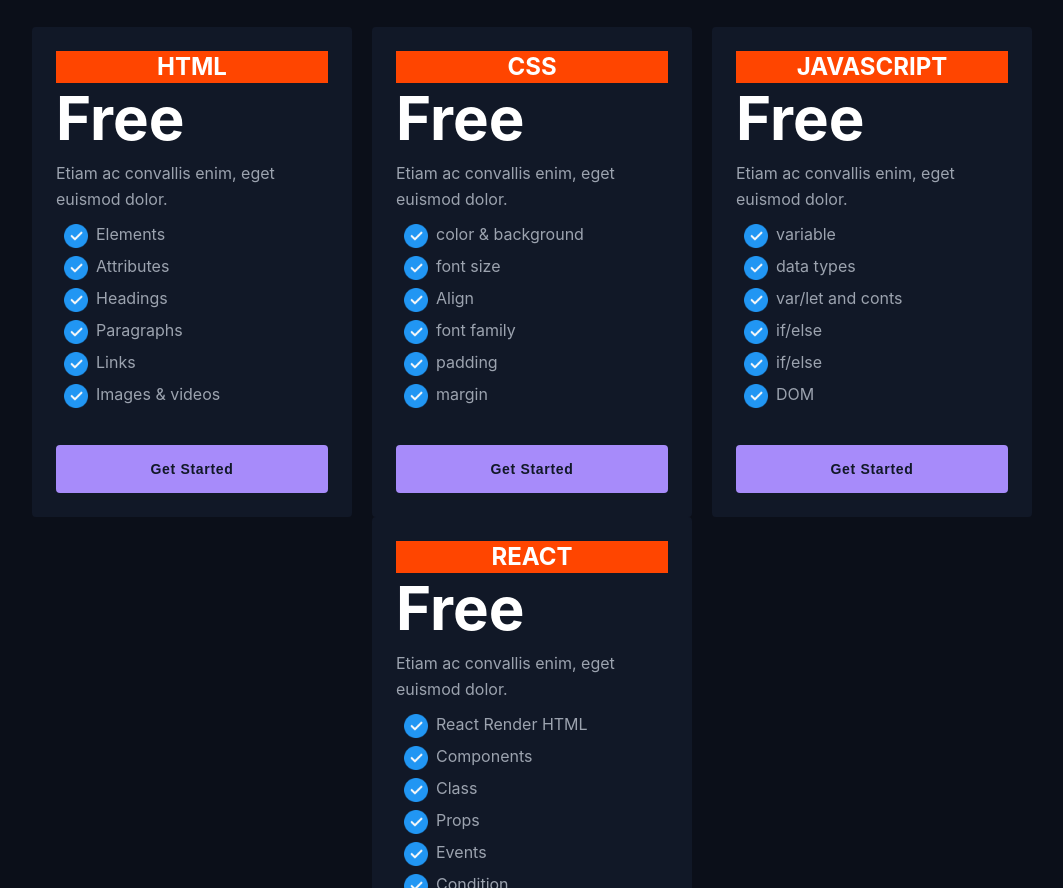
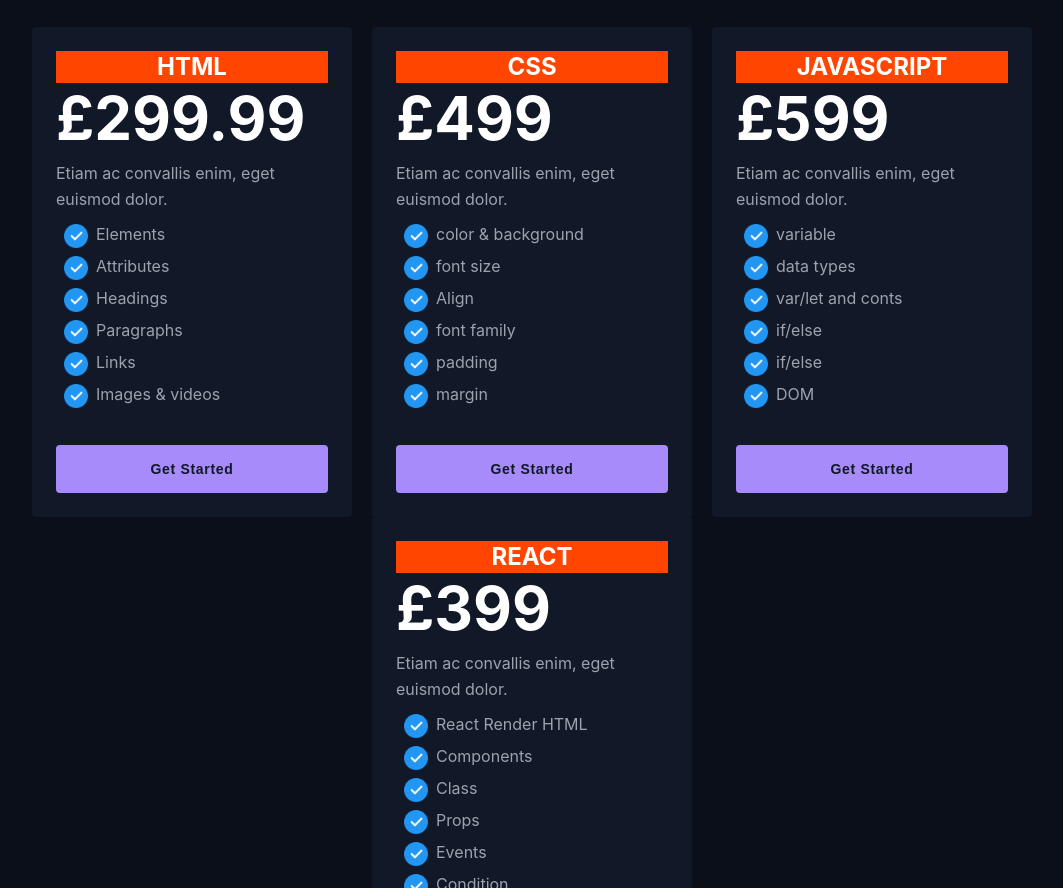
Before and after one commit to faba11/assignment, a plain HTML site: page index.html in a window 1280 px wide. Shown: the part 3125-4013 px from the top of the page, without its empty margins (108-1171 px from the left). Drawn offline with Linux system fonts and the light colour scheme.

Commit message:
Some updates

```diff
--- a/css/nav.css
+++ b/css/nav.css
@@ -200,7 +200,9 @@ footer {
   color: white;
   transition: all 0.5s ease;
 }
-.social-links a:hover {
+
+
+.social-links, .social-media  a:hover {
   color: black;
   background-color: white;
 }
--- a/index.html
+++ b/index.html
@@ -22,7 +22,7 @@
     <link rel="stylesheet" href="css/loading.css">
     <script defer src="/js/loading.js" ></script>
 
-    <title>Home page</title>
+    <title>Home</title>
   </head>
   <body>
     <!-- navigation bar -->
@@ -190,7 +190,7 @@
             <div class="card">
               <div class="header">
                 <span class="title">HTML</span>
-                <span class="price">Free</span>
+                <span class="price">£299.99</span>
               </div>
               <p class="desc">Etiam ac convallis enim, eget euismod dolor.</p>
               <ul class="lists">
@@ -224,7 +224,7 @@
              <div class="card">
               <div class="header">
                 <span class="title">CSS</span>
-                <span class="price">Free</span>
+                <span class="price">£499</span>
               </div>
               <p class="desc">Etiam ac convallis enim, eget euismod dolor.</p>
               <ul class="lists">
@@ -258,7 +258,7 @@
              <div class="card">
               <div class="header">
                 <span class="title">javascript</span>
-                <span class="price">Free</span>
+                <span class="price">£599</span>
               </div>
               <p class="desc">Etiam ac convallis enim, eget euismod dolor.</p>
               <ul class="lists">
@@ -292,7 +292,7 @@
              <div class="card">
               <div class="header">
                 <span class="title">REACT</span>
-                <span class="price">Free</span>
+                <span class="price">£399</span>
               </div>
               <p class="desc">Etiam ac convallis enim, eget euismod dolor.</p>
               <ul class="lists">
```
Also changed, not shown: about.html (+4 -3 lines), basicJs.html (+1 -1 lines), cssCourse.html (+1 -1 lines), dom.html (+1 -1 lines), htmlCourse.html (+1 -1 lines), videos.html (+1 -1 lines).
